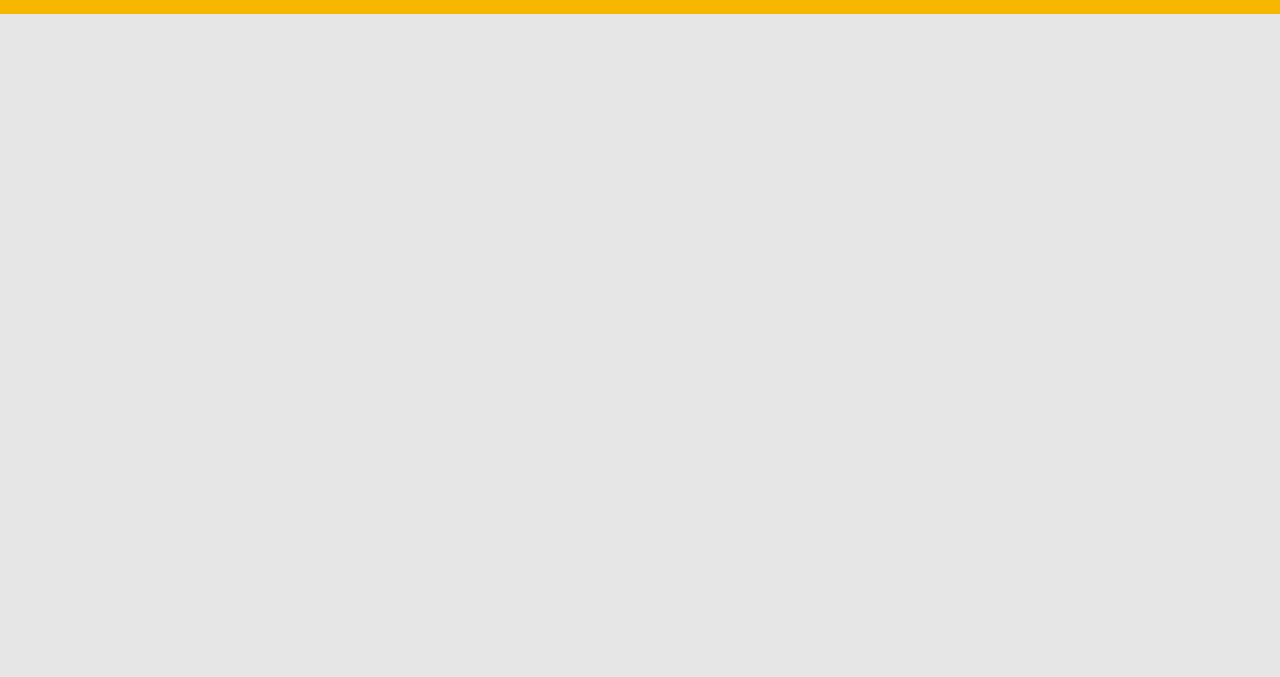
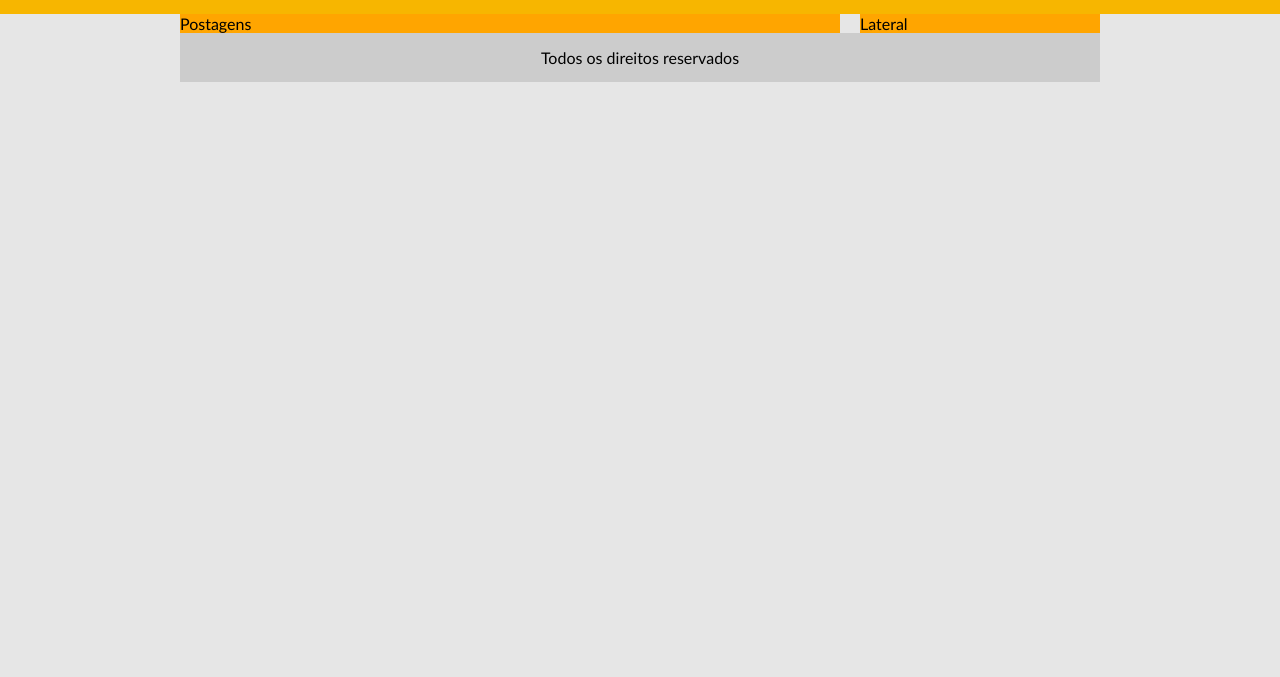
Before and after one commit to pablocr1/estudo_tech_blog, a plain HTML site: page index.html in a window 1280 px wide. Shown: the part 123-800 px from the top of the page. Drawn offline with Linux system fonts and the light colour scheme.

Commit message:
Area principal

```diff
--- a/css/estilo.css
+++ b/css/estilo.css
@@ -20,6 +20,33 @@ body {
 #logo,
 #menu {
     padding: 10px;
+}
+
+
+#principal {
+    width: 920px;
+    margin: 0 auto;
+}
+
+#posts, #lateral {
+    background: orange;
+}
+
+#posts {
+    width: 660px;
+    float: left;
+}
+
+#lateral {
+    width: 240px;
+    float: right;
+}
+
+#rodape {
+    clear: both;
+    text-align: center;
+    padding: 15px;
+    background: #CCC;
 }
 
 a:link,
--- a/index.html
+++ b/index.html
@@ -1,5 +1,6 @@
 <!DOCTYPE html>
 <html lang="en">
+
 <head>
     <meta charset="UTF-8">
     <meta http-equiv="X-UA-Compatible" content="IE=edge">
@@ -7,6 +8,7 @@
     <link rel="stylesheet" type="text/css" href="css/estilo.css">
     <title>Tech Blog - O seu Blog de tecnologia</title>
 </head>
+
 <body>
     <div id="cabecalho">
         <div id="logo">
@@ -20,5 +22,19 @@
             <a href="eletronicos.html">Eletrônicos</a>
         </div>
     </div>
+    <div id="principal">
+        <div id="posts">
+            Postagens
+        </div>
+
+        <div id="lateral">
+            Lateral
+        </div>
+
+        <div id="rodape">
+            Todos os direitos reservados
+        </div>
+    </div>
 </body>
+
 </html>
```
